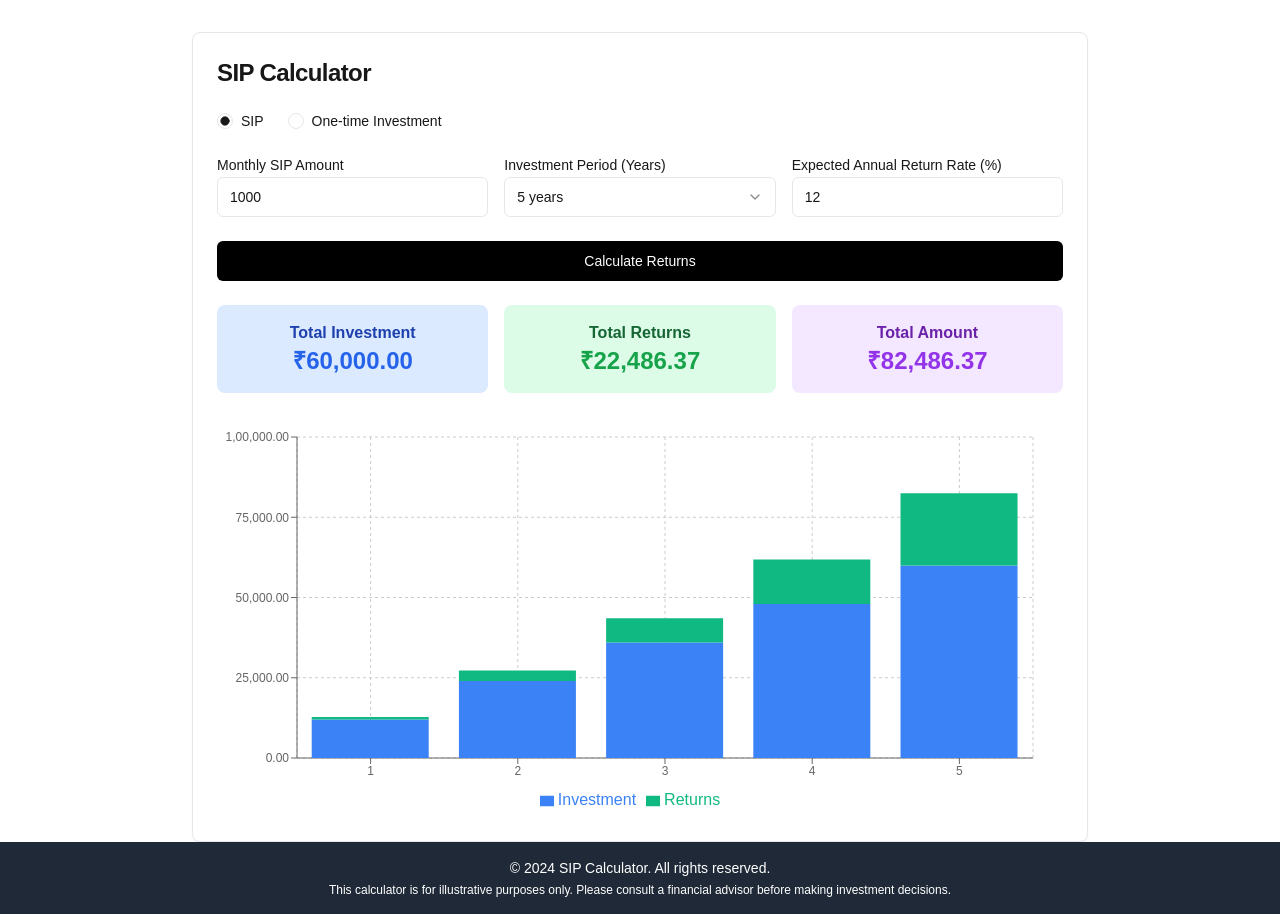
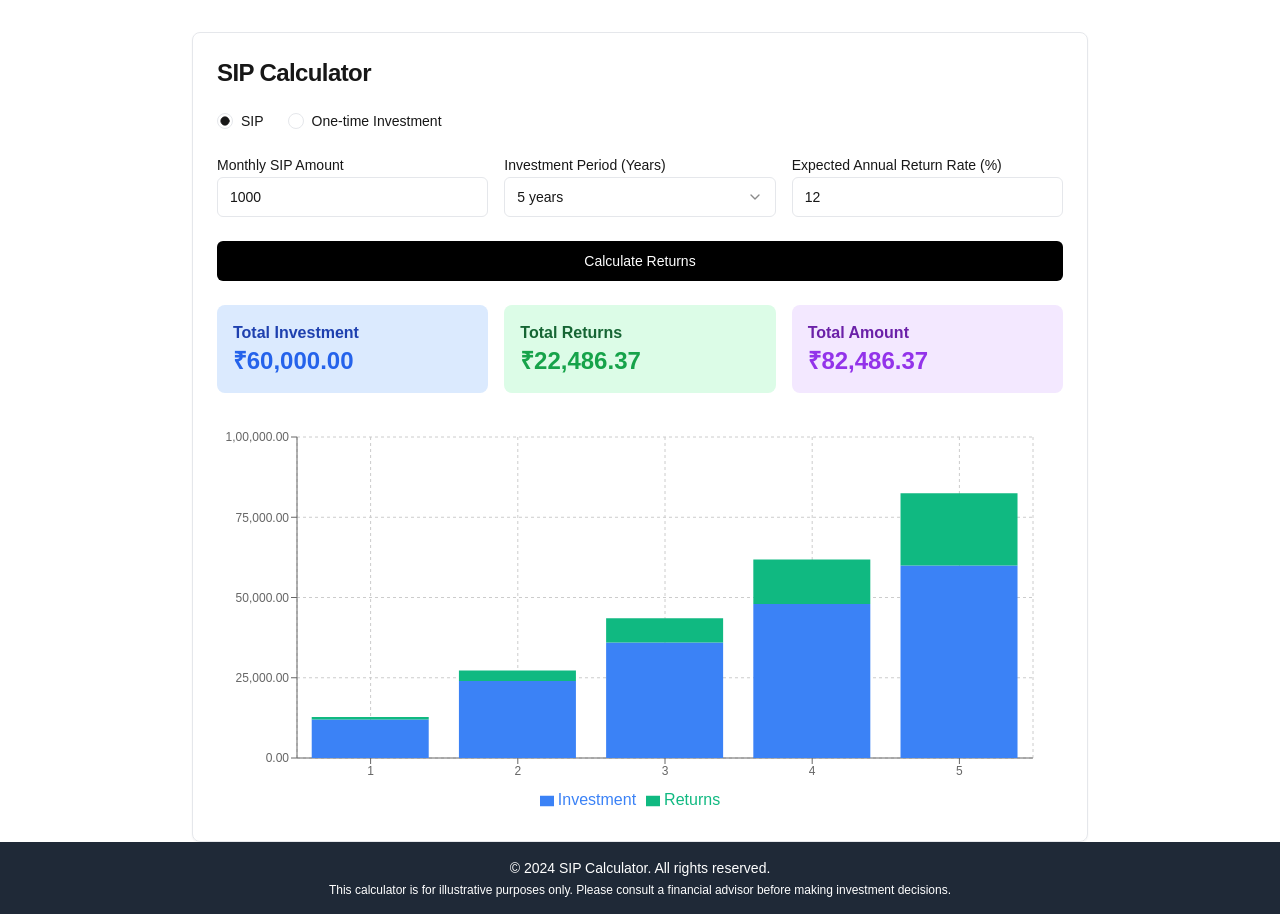
Before and after one commit to tushar1072/mutual-fund-returns-calculator, a Next.js app: page / in a window 1280 px wide. Both pictures are taken after a click on the button "Calculate Returns". Built offline with nearby package versions, Linux system fonts and the light colour scheme.

Commit message:
UI fixes

```diff
--- a/app/page.tsx
+++ b/app/page.tsx
@@ -164,7 +164,7 @@
 
           {result && (
             <div className="mt-6 space-y-6">
-              <div className="grid grid-cols-3 gap-4 text-center">
+              <div className="grid grid-cols-1 gap-4 md:grid-cols-3">
                 <div className="bg-blue-100 p-4 rounded-lg">
                   <h4 className="font-semibold text-blue-800">Total Investment</h4>
                   <p className="text-2xl font-bold text-blue-600">
```
